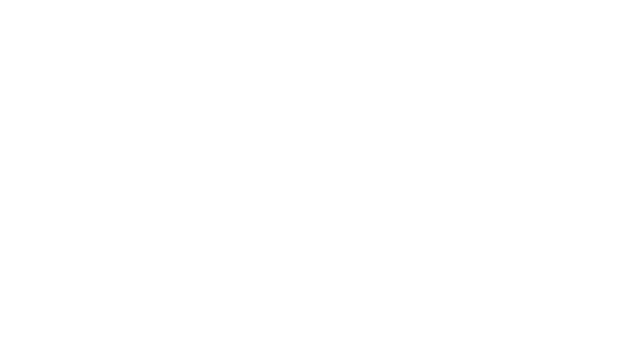
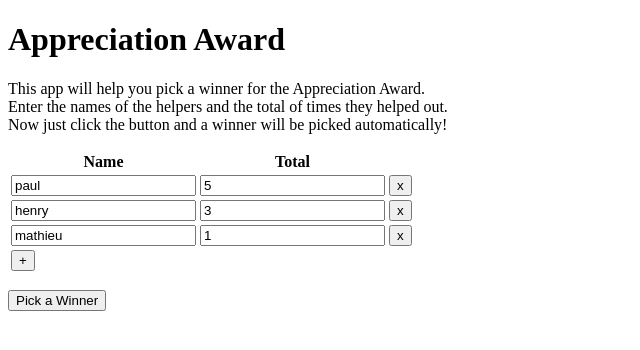
Before and after one commit to azefiel/appreciation-award, a React (Create React App) app: page / in a window 1280 px wide. Shown: the top 350 px of the page, without its empty margins (0-640 px from the left). Built offline with nearby package versions, Linux system fonts and the light colour scheme.

Commit message:
Build static version with mock data

```diff
--- a/src/components/App/App.js
+++ b/src/components/App/App.js
@@ -1,8 +1,24 @@
 import React from 'react';
 import Picker from '../Picker/Picker';
 
-function App() {
-  return <Picker />;
+function App(props) {
+  return (
+    <div className="App">
+      <header className="App-header">
+        <h1>
+          Appreciation Award
+        </h1>
+      </header>
+      <p className="App-info">
+        This app will help you pick a winner for the Appreciation Award.
+        <br />
+        Enter the names of the helpers and the total of times they helped out.
+        <br />
+        Now just click the button and a winner will be picked automatically!
+      </p>
+      <Picker rows={props.rows} />
+    </div>
+  );
 }
 
 export default App;
--- a/src/components/Picker/Picker.js
+++ b/src/components/Picker/Picker.js
@@ -1,8 +1,17 @@
 import React from 'react';
 import PickerTable from './PickerTable';
 
-function Picker() {
-  return <PickerTable />;
+function Picker(props) {
+  return (
+    <div className="Picker">
+      <PickerTable rows={props.rows} />
+      <p>
+        <button className="Picker-button">
+          Pick a Winner
+        </button>
+      </p>
+    </div>
+  );
 }
 
 export default Picker;
--- a/src/components/Picker/PickerTable.js
+++ b/src/components/Picker/PickerTable.js
@@ -1,8 +1,34 @@
 import React from 'react';
 import PickerTableRow from './PickerTableRow';
 
-function PickerTable() {
-  return <PickerTableRow />;
+function PickerTable(props) {
+  const isOnlyRow = props.rows.length === 1;
+
+  return (
+    <table className="PickerTable">
+        <thead>
+          <tr>
+            <th>Name</th>
+            <th>Total</th>
+            <th></th>
+          </tr>
+        </thead>
+        <tbody>
+          {props.rows.map((row, index) => (
+            <PickerTableRow
+              key={index}
+              row={row}
+              isOnlyRow={isOnlyRow}
+            />
+          ))}
+          <tr>
+            <td>
+              <button>+</button>
+            </td>
+          </tr>
+        </tbody>
+      </table>
+  );
 }
 
 export default PickerTable;
--- a/src/components/Picker/PickerTableCell.js
+++ b/src/components/Picker/PickerTableCell.js
@@ -1,7 +1,14 @@
 import React from 'react';
 
-function PickerTableCell() {
-  return <div />;
+function PickerTableCell(props) {
+  return (
+    <td>
+      <input
+        value={props.value}
+        {...props.cell}
+      />
+    </td>
+  );
 }
 
 export default PickerTableCell;
--- a/src/components/Picker/PickerTableRow.js
+++ b/src/components/Picker/PickerTableRow.js
@@ -1,8 +1,34 @@
 import React from 'react';
 import PickerTableCell from './PickerTableCell';
 
-function PickerTableRow() {
-  return <PickerTableCell />;
+function PickerTableRow(props) {
+  const cellsSpec = [{
+    id: 'name',
+    type: 'text',
+    placeholder: 'Waldo'
+  }, {
+    id: 'total',
+    type: 'number',
+    placeholder: '0'
+  }];
+
+  return (
+    <tr>
+      {cellsSpec.map(cell => (
+        <PickerTableCell
+          key={cell.id}
+          value={props.row[cell.id]}
+          cell={cell}
+        />
+      ))}
+      <td>
+        {props.isOnlyRow ?
+          null :
+          <button>x</button>
+        }
+      </td>
+    </tr>
+  );
 }
 
 export default PickerTableRow;
--- a/src/index.js
+++ b/src/index.js
@@ -2,4 +2,15 @@
 import ReactDOM from 'react-dom';
 import App from './components/App/App';
 
-ReactDOM.render(<App />, document.getElementById('root'));
+const devRows = [{
+  name: 'paul',
+  total: 5
+},{
+  name: 'henry',
+  total: 3
+},{
+  name: 'mathieu',
+  total: 1
+}];
+
+ReactDOM.render(<App rows={devRows} />, document.getElementById('root'));
```
